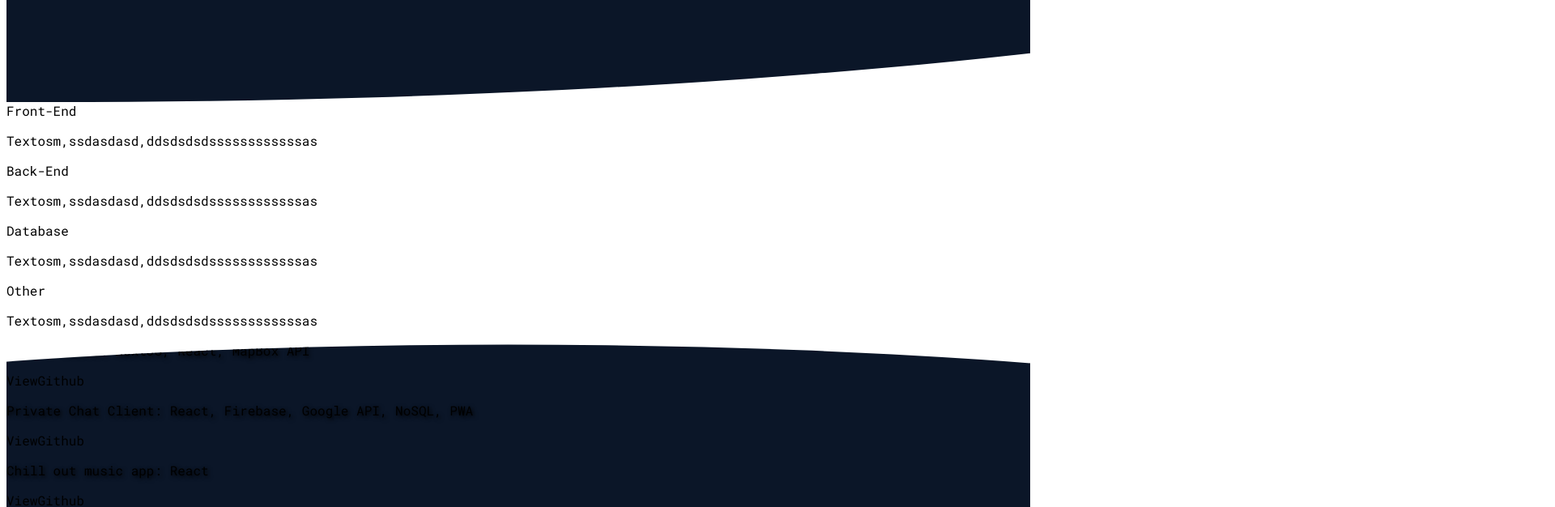
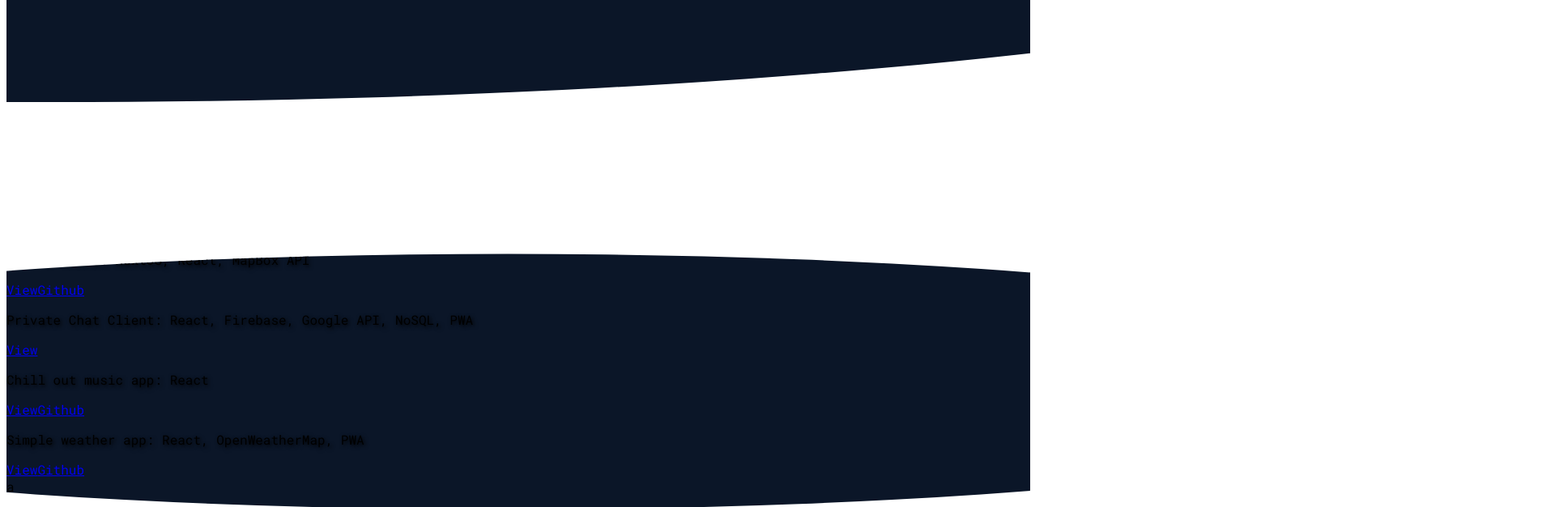
Before and after one commit to juandserrano/portfolio, a Next.js app: page / in a window 1280 px wide. Shown: the part 5960-6586 px from the top of the page at 81% size, 1920 px wide, since content can reach past the window. Built offline with nearby package versions, Linux system fonts and the light colour scheme.

Commit message:
added flying animation to Stacks

```diff
--- a/components/Hero.js
+++ b/components/Hero.js
@@ -17,7 +17,7 @@ function Hero() {
           <span className="w-full">Juan Diego Serrano</span>
           <span className="w-full">Juan Diego Serrano</span>
         </h1>
-        <p className="text-center w-1/2 text-2xl mt-5">
+        <p className="text-center w-2/3 text-xl mt-5">
           Hello there! My name is Juan and I&apos;m a Ottawa-based Full Stack
           Developer. I have Experience in HTML/CSS/JS, React, RESTful APIs,
           Express, Node, Python and Java, among other supporting technologies.
--- a/components/ProjectCard.js
+++ b/components/ProjectCard.js
@@ -2,7 +2,7 @@
 /* eslint-disable react/react-in-jsx-scope */
 import Image from "next/image";
 
-function ProjectCard({ image, text, link }) {
+function ProjectCard({ image, text, link, github }) {
   return (
     <div className="w-[600px] mx-5 h-3/4 p-8 bg-gray-200 bg-opacity-0 opacity-80 hover:opacity-100 shadow-lg rounded-3xl flex flex-col items-center justify-between flex-shrink-0">
       <div className="relative w-full h-2/3 self-start">
@@ -10,20 +10,21 @@ function ProjectCard({ image, text, link }) {
       </div>
       <div className="flex flex-col items-center text-white">
         <p className="p-3 mb-10 myTextShadow text-lg">{text}</p>
-                <div className='flex space-x-5'>
+        <div className="flex space-x-5">
           <a
             className="border border-yellow-400 bg-yellow-400 text-[rgb(11,22,40)] font-semibold py-3 px-5 rounded-xl hover:scale-105 active:scale-95 hover:shadow-md cursor-pointer"
             href={link}
           >
             View
           </a>
+          {github && (
             <a
               className="border border-yellow-400 bg-yellow-400 text-[rgb(11,22,40)] font-semibold py-3 px-5 rounded-xl hover:scale-105 active:scale-95 hover:shadow-md cursor-pointer"
-                        href={link}
+              href={github}
             >
               Github
             </a>
-
+          )}
         </div>
       </div>
     </div>
--- a/components/Projects.js
+++ b/components/Projects.js
@@ -14,7 +14,7 @@ function Projects() {
 
                         {projects.map((item) => (
 
-                                <ProjectCard key={item.name} image={item.image} title={item.name} text={item.text}/>
+                                <ProjectCard key={item.name} github={item.github} link={item.url} image={item.image} title={item.name} text={item.text}/>
 
 
                         ))}
--- a/components/StackCard.js
+++ b/components/StackCard.js
@@ -1,13 +1,15 @@
 
-function StackCard({ title }) {
+function StackCard({ title, stacks }) {
   return (
-    <div className="relative border border-[rgb(11,22,40)] flex p-5 py-10 max-w-lg">
+    <div className="relative border border-[rgb(11,22,40)] flex p-5 py-10 max-w-xs">
       <div className="absolute -top-4 bg-yellow-400 text-[rgb(11,22,40)] left-10 font-semibold text-xl px-2 pr-3">
         {title}
       </div>
-      <p className="mx-auto text-[rgb(11,22,40)]">
-        Textosm,ssdasdasd,ddsdsdsdssssssssssssas
-      </p>
+      <div className="mx-auto text-[rgb(11,22,40)]">
+       {stacks.map((item) => (
+         <span key={item}>{item} </span>
+       ))}
+      </div>
     </div>
   );
 }
--- a/components/Stacks.js
+++ b/components/Stacks.js
@@ -1,21 +1,65 @@
 /* eslint-disable react/react-in-jsx-scope */
+import { useEffect } from "react";
 import StackCard from "./StackCard";
 
 function Stacks() {
 
+  useEffect(()=> {
+    // window.addEventListener('scroll', () => {
+    //   console.log("Scrollin")
+    // })
+    // Helper function from: http://stackoverflow.com/a/7557433/274826
+function isElementInViewport(el) {
+  // special bonus for those using jQuery
+  if (typeof jQuery === "function" && el instanceof jQuery) {
+    el = el[0];
+  }
+  var rect = el.getBoundingClientRect();
   return (
-    <div className="h-screen p-16 bg-yellow-400 w-full relative pl-40" id='experience'>
-      <div className="absolute">
-        <StackCard title='Front-End'  />
-      </div>
-      <div className="absolute top-1/4 left-1/2">
-        <StackCard title='Back-End'  />
-      </div>
-      <div className="absolute top-2/4">
-        <StackCard title='Database'  />
-      </div>
-      <div className="absolute top-3/4 left-1/2">
-        <StackCard title='Other'  />
+    (rect.top <= 0
+      && rect.bottom >= 0)
+    ||
+    (rect.bottom >= (window.innerHeight || document.documentElement.clientHeight) &&
+      rect.top <= (window.innerHeight || document.documentElement.clientHeight))
+    ||
+    (rect.top >= 0 &&
+      rect.bottom <= (window.innerHeight || document.documentElement.clientHeight))
+  );
+}
+    var scroll = window.requestAnimationFrame || function(callback){ window.setTimeout(callback, 1000/60)};
+    var elementsToShow = document.querySelectorAll('.show-on-scroll');
+
+    function loop() {
+
+      elementsToShow.forEach(function (element) {
+        if (isElementInViewport(element)) {
+          element.classList.add('is-visible');
+        } else {
+          element.classList.remove('is-visible');
+        }
+      });
+
+      scroll(loop);
+    }
+    loop();
+  },[])
+
+  return (
+    <div className="h-screen bg-yellow-400 w-full relative pl-40" id='experience'>
+      <div className='flex flex-col justify-around h-screen py-32 overflow-hidden'>
+
+        <div className="show-on-scroll">
+          <StackCard title='Front-End' stacks={['HTML', 'CSS', 'JavaScript', 'React', 'Vue.js', 'Next.js', 'RESTful APIs']} />
+        </div>
+        <div className="show-on-scroll">
+          <StackCard title='Back-End' stacks={['Node.js', 'Express', 'Python', 'Java']} />
+        </div>
+        <div className="show-on-scroll">
+          <StackCard title='Database' stacks={['MySQL', 'PostgreSQL', 'MongoDB', 'Oracle']} />
+        </div>
+        <div className="show-on-scroll">
+          <StackCard title='DevOps' stacks={['Git', 'Docker', 'Npm/Yarn', 'Linux']} />
+        </div>
       </div>
     </div>
   );
--- a/pages/data/projects.js
+++ b/pages/data/projects.js
@@ -10,25 +10,29 @@ const projects =
         name: "SweetStays",
         text: "AirBnb clone: NextJS, React, MapBox API",
         image: imgSS,
-        url: 'ss.jserrano.net'
+        url: 'https://ss.jserrano.net',
+        github: 'https://github.com/juandserrano/sweetstays'
     },
     {
         name: "PuraPaja",
         text: "Private Chat Client: React, Firebase, Google API, NoSQL, PWA",
         image: imgPP,
-        url: 'pp.jserrano.net'
+        url: 'https://pp.jserrano.net',
+        github: ''
     },
     {
         name: "Serra",
         text: "Chill out music app: React",
         image: imgMusic,
-        url: 'music.jserrano.net'
+        url: 'https://music.jserrano.net',
+        github: 'https://github.com/juandserrano/Serra-music-app'
     },
     {
         name: "T-Weather",
         text: "Simple weather app: React, OpenWeatherMap, PWA",
         image: imgWeather,
-        url: 't-weather.jserrano.net'
+        url: 'https://t-weather.jserrano.net',
+        github: 'https://github.com/juandserrano/weatherapp_pwa'
     }
 
 ]
--- a/styles.css
+++ b/styles.css
@@ -124,3 +124,15 @@ background: linear-gradient(180deg, rgba(2,0,36,1) 0%, rgba(0,0,54,1) 48%, rgba(
 .myTextShadow {
   text-shadow: 2px 2px 5px #000000;
 }
+
+.show-on-scroll {
+  opacity: 0;
+  transition: all;
+  transition-duration: 2000ms;
+  transform: translate(100%, 0%);
+}
+
+.is-visible {
+  opacity: 1;
+  transform: translate(0%, 0%);
+}
```
Lines whose indentation alone changed are shown as unchanged.
